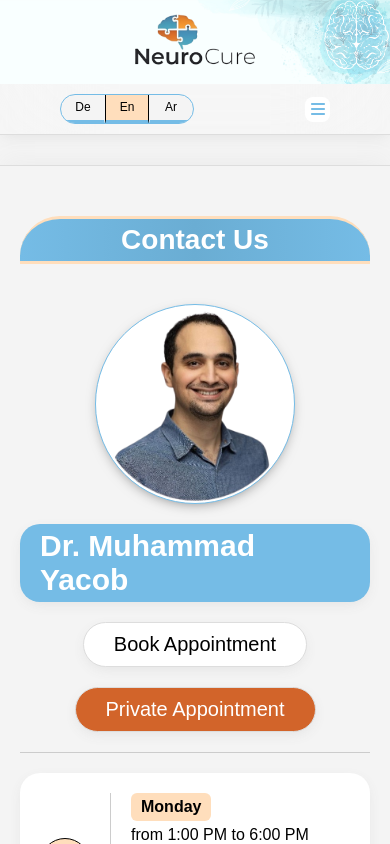
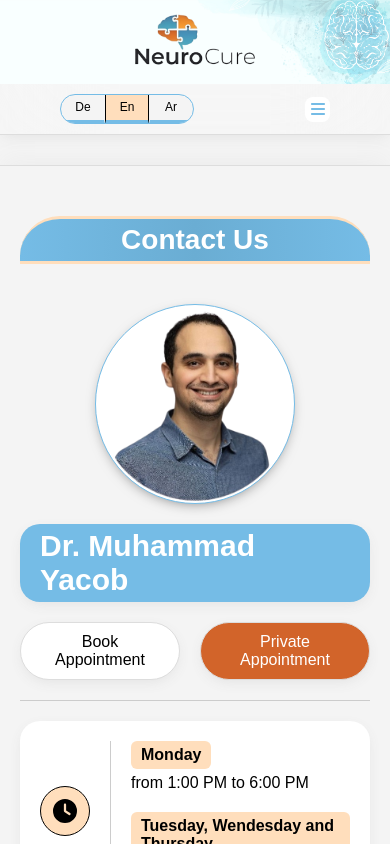
Before and after one commit to MtsmAshraf/neurocure, a Next.js app: page /en/contact in a window 390 px wide. Shown: the top 844 px of the page. Built offline with nearby package versions, Linux system fonts and the light colour scheme.

Commit message:
contact styles 4

```diff
--- a/src/components/Contact/contact.module.css
+++ b/src/components/Contact/contact.module.css
@@ -68,6 +68,7 @@
     transition: var(--main-transition);
     box-shadow: var(--main-shadow);
     border: 1px solid #ddd;
+    text-align: center;
 }
 .contact > div:nth-child(2) .bookLinks a:nth-child(1){
     background-color: #fff;
@@ -300,7 +301,10 @@
         border-right: none;
     }
     .contact > div:nth-child(2) .bookLinks{
-        flex-direction: column;
+        /* flex-direction: column; */
+    }
+    .contact > div:nth-child(2) .bookLinks a{
+        font-size: 16px;
     }
     .contact > div:nth-child(2) .moreLinks a{
         font-size: 16px;
```
